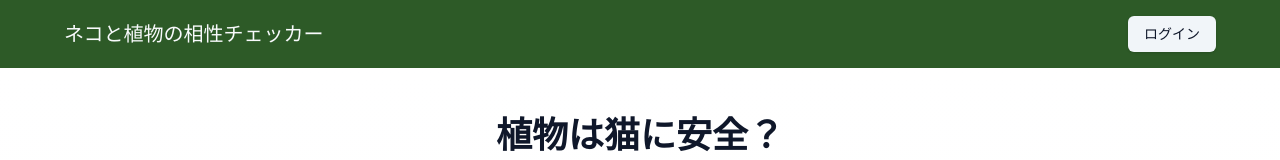
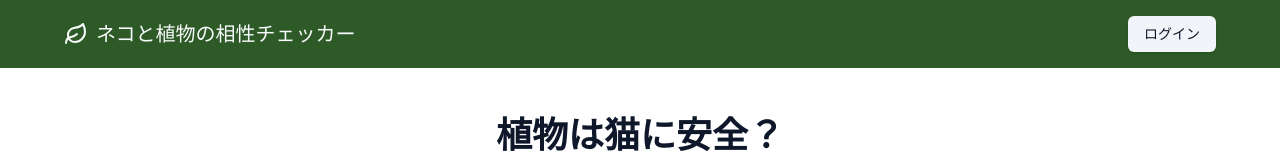
Before and after one commit to yasudaProduct/neko-plant, a Next.js app: page / in a window 1280 px wide. Shown: the top 160 px of the page. Built offline with nearby package versions, Linux system fonts and the light colour scheme.

Commit message:
lucide-react追加

```diff
--- a/compose.yml
+++ b/compose.yml
@@ -6,7 +6,4 @@ services:
       - "12000:3000"
     volumes:
       - .:/app/
-      - node-modules:/app/node_modules
     command: npm run dev
-volumes:
-    node-modules:
--- a/package.json
+++ b/package.json
@@ -14,6 +14,7 @@
     "@radix-ui/react-slot": "^1.1.0",
     "class-variance-authority": "^0.7.0",
     "clsx": "^2.1.1",
+    "lucide-react": "^0.454.0",
     "next": "15.0.2",
     "react": "^18.3.1",
     "react-dom": "^18.3.1",
--- a/src/app/page.tsx
+++ b/src/app/page.tsx
@@ -7,7 +7,6 @@ import { plantData } from "@/lib/mock-data";
 export default function Home() {
   return (
     <div className="min-h-screen flex flex-col">
-
       <main className="flex-1 py-12 px-4 bg-gradient-to-b from-background to-secondary/30">
         <div className="max-w-4xl mx-auto text-center">
           <h1 className="text-4xl font-bold text-primary mb-4">
--- a/src/components/Header.tsx
+++ b/src/components/Header.tsx
@@ -1,11 +1,13 @@
 import Link from "next/link";
 import { Button } from "./ui/button";
+import { Leaf } from "lucide-react";
 
 export default function Header() {
   return (
     <header className="bg-[#2d5a27] text-primary-foreground p-4">
       <div className="max-w-6xl mx-auto flex justify-between items-center">
         <Link href="/" className="flex items-center gap-2 text-xl font-medium">
+          <Leaf className="w-6 h-6" />
           ネコと植物の相性チェッカー
         </Link>
         <Button className="bg-accent text-accent-foreground hover:bg-accent/90">
@@ -13,5 +15,5 @@ export default function Header() {
         </Button>
       </div>
     </header>
-    )
+  );
 }
```
Also changed, not shown: 1 other file (tests, documents, lock files or other folders). Lines whose indentation alone changed are shown as unchanged.
